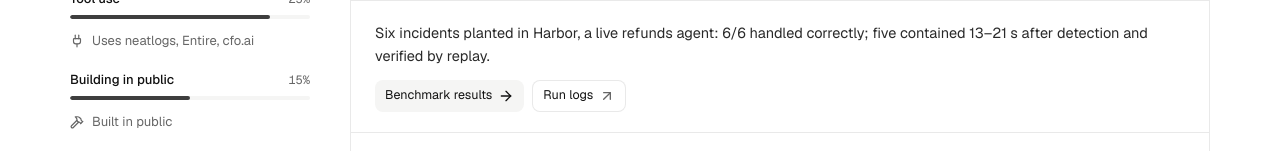
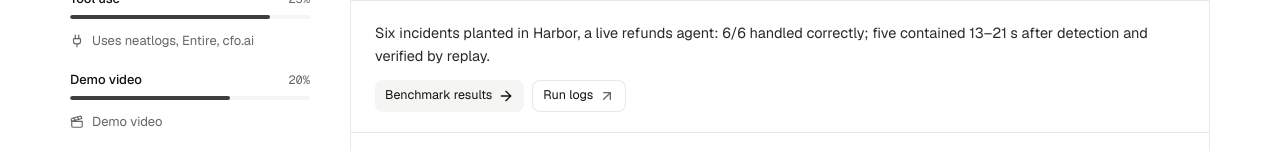
Before and after one commit to e-man07/neat-hacks, a Next.js app in the folder web/: page /judge in a window 1280 px wide. Shown: the part 801-952 px from the top of the page. Built offline with nearby package versions, Linux system fonts and the light colour scheme.

Commit message:
Submission: link the demo video post from the README, /judge (new 20% demo criterion) and the build log
Entire-Checkpoint: 01M4R7SY52ZH1BBDSM7MQXY7XH

```diff
--- a/web/app/judge/page.tsx
+++ b/web/app/judge/page.tsx
@@ -1,7 +1,7 @@
 import type { Metadata } from "next";
 import Link from "next/link";
 import type { ReactNode } from "react";
-import { ArrowRight, ArrowUpRight, Bot, Hammer, LifeBuoy, Package, Plug, TrendingUp, type LucideIcon } from "lucide-react";
+import { ArrowRight, ArrowUpRight, Bot, Clapperboard, Hammer, LifeBuoy, Package, Plug, TrendingUp, type LucideIcon } from "lucide-react";
 import Nav from "@/components/Nav";
 import { Brand } from "@/components/Marks";
 import { Moon } from "@/components/ui";
@@ -160,6 +160,19 @@ const CRITERIA: Criterion[] = [
     ],
   },
   {
+    id: "demo",
+    icon: Clapperboard,
+    toc: "Demo video",
+    name: "The demo video",
+    weight: "20%",
+    items: [
+      {
+        claim: "2:55, a live incident on Scout: a coding agent ships a model upgrade, Nightly notices in 22 s, finds the prompt and the coding agent's ignored warning through Entire, prices it with unit economics modelled in cfo.ai, rolls back, replays 3/3 and sends one Slack message. Then how neatlogs, Entire and cfo.ai are used.",
+        links: [["Watch the demo (submission post)", "https://x.com/WhyParabola/status/2109650318481088819"]],
+      },
+    ],
+  },
+  {
     id: "in-public",
     icon: Hammer,
     toc: "Built in public",
@@ -171,6 +184,7 @@ const CRITERIA: Criterion[] = [
         links: [
           ["#neatHack post: explainer video", "https://x.com/WhyParabola/status/2109333155702571151"],
           ["#neatHack post 2", "https://x.com/WhyParabola/status/2109581037995233462"],
+          ["Submission post, with the demo", "https://x.com/WhyParabola/status/2109650318481088819"],
           ["Build log", `${GH}/hackathon.md`],
           ["Commits", "https://github.com/e-man07/nightly/commits/main"],
         ],
@@ -179,11 +193,11 @@ const CRITERIA: Criterion[] = [
   },
 ];
 
-/** Rubric overview for the sidebar (weights from the official judging criteria, see hackathon.md).
- *  TODO: the 20% demo criterion has no section here yet; the demo video link is under "Built in public". */
+/** Rubric overview for the sidebar (weights from the official judging criteria, see hackathon.md). */
 const RUBRIC: { label: string; weight: number; ids: string[] }[] = [
   { label: "Agent", weight: 30, ids: ["substantial-task", "improved", "recovers"] },
   { label: "Tool use", weight: 25, ids: ["tools"] },
+  { label: "Demo video", weight: 20, ids: ["demo"] },
   { label: "Building in public", weight: 15, ids: ["in-public"] },
   { label: "Usefulness", weight: 10, ids: ["product"] },
 ];
```
Also changed, not shown: 2 other files (tests, documents, lock files or other folders).
